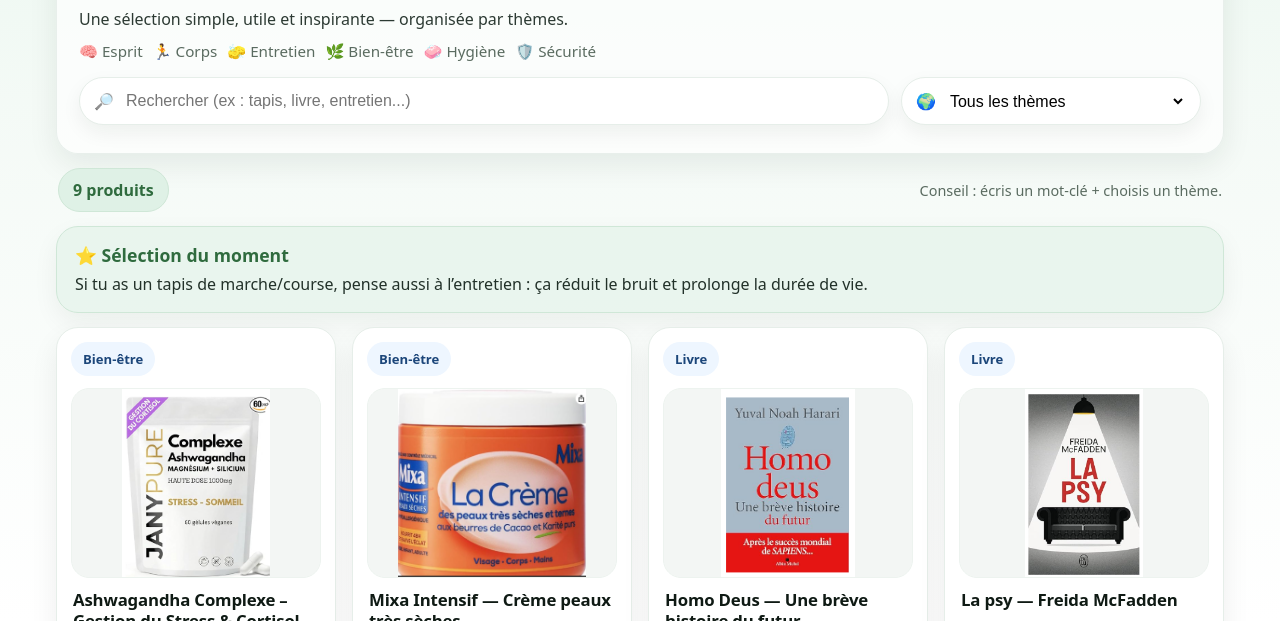
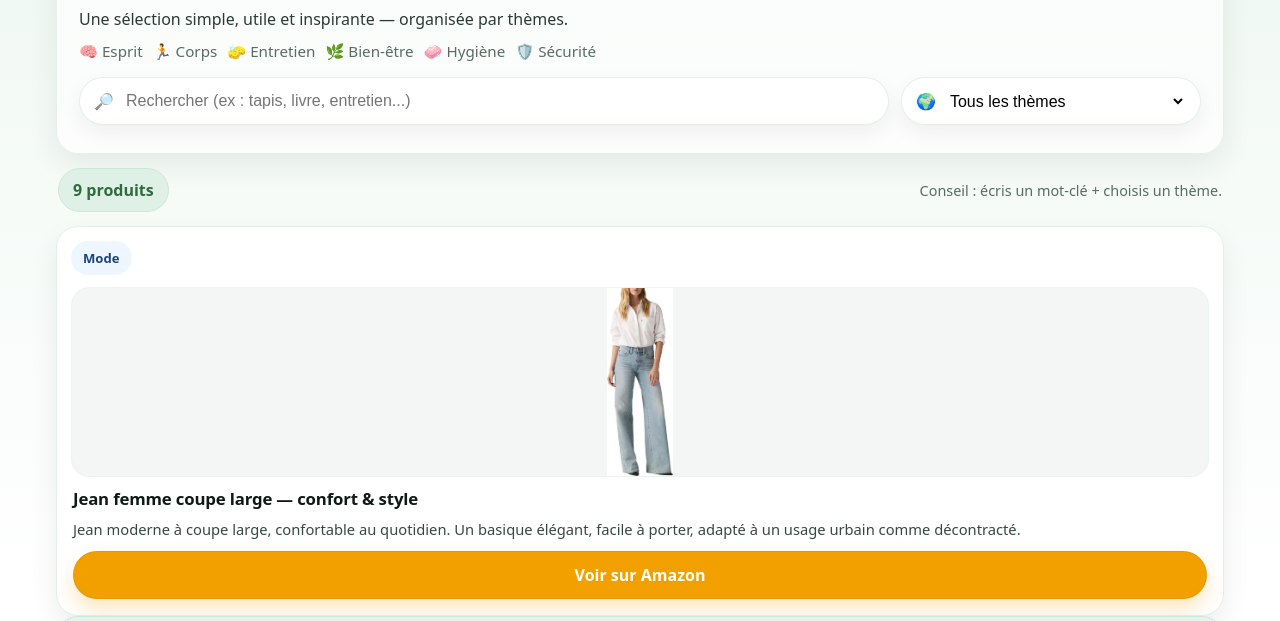
Before and after one commit to grial71/racines-et-pensees, a plain HTML site: page index.html in a window 1280 px wide. Shown: the part 179-800 px from the top of the page. Drawn offline with Linux system fonts and the light colour scheme.

Commit message:
Ajout nouveau produit + images

```diff
--- a/index.html
+++ b/index.html
@@ -432,6 +432,39 @@
       <div class="hint">Conseil : écris un mot-clé + choisis un thème.</div>
     </div>
 
+    <!-- MODE - Jean femme coupe large -->
+<article class="card"
+         data-category="bienetre"
+         data-keywords="jean femme large mode confortable quotidien casual">
+
+  <span class="tag">Mode</span>
+
+  <div class="thumb">
+    <img src="images/jean_femme_large.jpg"
+         alt="Jean femme coupe large confortable"
+         loading="lazy"
+         onerror="this.parentElement.style.display='none'">
+  </div>
+
+  <div class="cardBody">
+    <h2>Jean femme coupe large — confort & style</h2>
+
+    <p>
+      Jean moderne à coupe large, confortable au quotidien.
+      Un basique élégant, facile à porter, adapté à un usage urbain
+      comme décontracté.
+    </p>
+
+    <a class="btn"
+       href="https://amzn.to/4qkKX3O"
+       target="_blank"
+       rel="noopener">
+       Voir sur Amazon
+    </a>
+  </div>
+</article>
+
+
     <section class="featured">
       <div class="featuredTitle">⭐ Sélection du moment</div>
       <p class="featuredText">
```
Also changed, not shown: images/jean_femme_large.jpg (added).
